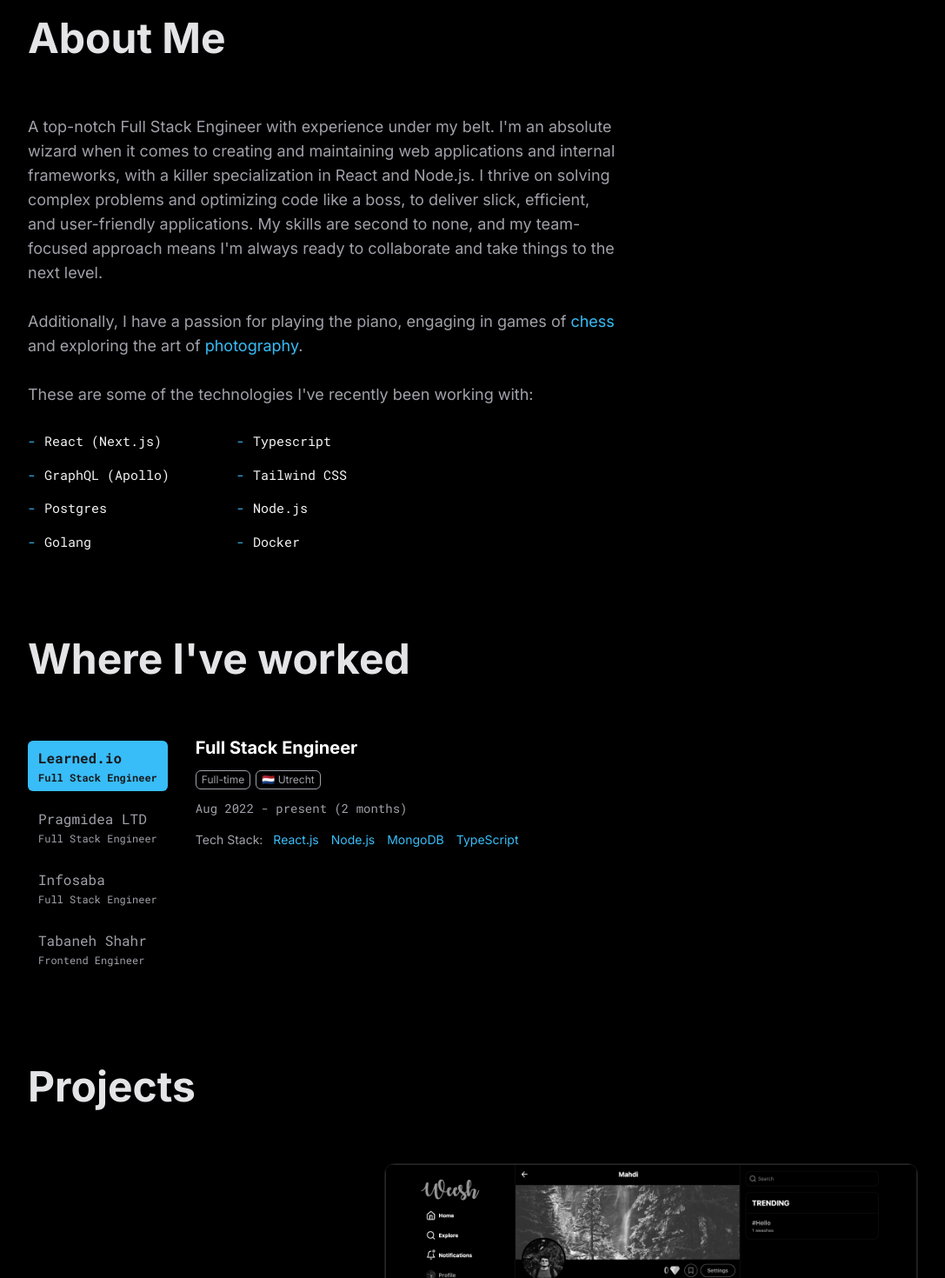
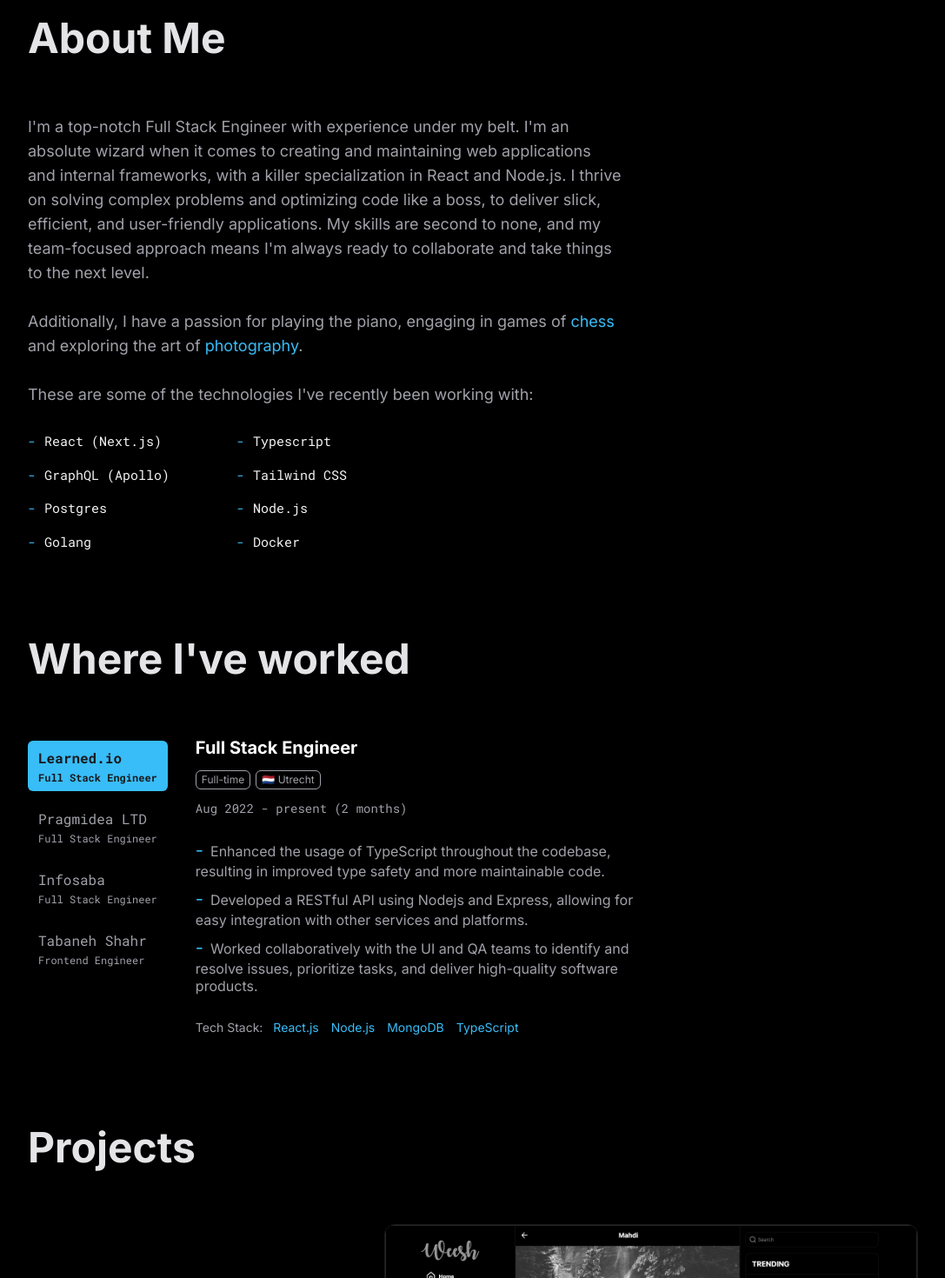
Before and after one commit to MattRoseDev/portfolio, a Next.js app: page / in a window 1280 px wide. Shown: the part 880-2350 px from the top of the page at 87% size, without its empty margins (96-1183 px from the left). Built offline with nearby package versions, Linux system fonts and the light colour scheme; what prettier-plugin-tailwindcss would draw is missing.

Commit message:
chore: replace Mahdi names with Matt

```diff
--- a/src/constants/index.ts
+++ b/src/constants/index.ts
@@ -2,28 +2,28 @@ import type { Job } from "@/@types/job";
 import type { Project } from "@/@types/project";
 import type { Social } from "@/@types/social";
 
-export const EMAIL = "mailto:mahdineer@pm.me";
+export const EMAIL = "mailto:mattroseinbox@gmail.com";
 
 export const SOCIAL_LIST: Social[] = [
   {
     title: "Github",
     icon: "Github",
-    href: "https://github.com/mahdineer",
+    href: "https://github.com/themattrose",
   },
   {
     title: "Linkedin",
     icon: "Linkedin",
-    href: "https://linkedin.com/in/mahdineer",
+    href: "https://linkedin.com/in/themattrose",
   },
   {
     title: "Unsplash",
     icon: "Unsplash",
-    href: "https://unsplash.com/@mahdineer",
+    href: "https://unsplash.com/@themattrose",
   },
   {
     title: "Codepen",
     icon: "Codepen",
-    href: "https://codepen.io/mahdineer",
+    href: "https://codepen.io/themattrose",
   },
 ];
 
@@ -48,7 +48,7 @@ export const PROJECTS: Project[] = [
     links: [
       {
         icon: "Github",
-        href: "https://github.com/mahdineer/weesh-skin",
+        href: "https://github.com/themattrose/weesh-skin",
       },
     ],
   },
@@ -61,7 +61,7 @@ export const PROJECTS: Project[] = [
     links: [
       {
         icon: "Github",
-        href: "https://github.com/mahdineer/gitexpo",
+        href: "https://github.com/themattrose/gitexpo",
       },
     ],
   },
@@ -73,7 +73,11 @@ export const JOBS: Job[] = [
     role: "Full Stack Engineer",
     labels: ["Full-time", "🇳🇱 Utrecht"],
     dates: { start: "2022-08-01" },
-    descriptions: [],
+    descriptions: [
+      "Enhanced the usage of TypeScript throughout the codebase, resulting in improved type safety and more maintainable code.",
+      "Developed a RESTful API using Nodejs and Express, allowing for easy integration with other services and platforms.",
+      "Worked collaboratively with the UI and QA teams to identify and resolve issues, prioritize tasks, and deliver high-quality software products.",
+    ],
     techStack: ["React.js", "Node.js", "MongoDB", "TypeScript"],
   },
   {
@@ -84,7 +88,6 @@ export const JOBS: Job[] = [
     descriptions: [
       "Created web applications that utilize cryptocurrency.",
       "Substituted Redux with SWR and Context API.",
-      "Worked alongside the technical team (Backend, DevOps, QA) on various projects.",
       "Acquired proficiency in composing integration, end-to-end, and visual tests.",
       "Developed in-house packages for the Authentication system using rollup.js.",
     ],
--- a/src/features/About/About.tsx
+++ b/src/features/About/About.tsx
@@ -10,12 +10,12 @@ export function About() {
       <div>
         <Title>About Me</Title>
         <Description className={styles.description}>
-          A top-notch Full Stack Engineer with experience under my belt.
-          I&apos;m an absolute wizard when it comes to creating and maintaining
-          web applications and internal frameworks, with a killer specialization
-          in React and Node.js. I thrive on solving complex problems and
-          optimizing code like a boss, to deliver slick, efficient, and
-          user-friendly applications. My skills are second to none, and my
+          I&apos;m a top-notch Full Stack Engineer with experience under my
+          belt. I&apos;m an absolute wizard when it comes to creating and
+          maintaining web applications and internal frameworks, with a killer
+          specialization in React and Node.js. I thrive on solving complex
+          problems and optimizing code like a boss, to deliver slick, efficient,
+          and user-friendly applications. My skills are second to none, and my
           team-focused approach means I&apos;m always ready to collaborate and
           take things to the next level.
           <br />
@@ -25,7 +25,7 @@ export function About() {
           <a
             className={styles.link}
             target="_blank"
-            href="https://chess.com/play/mahdineer"
+            href="https://chess.com/play/themattrose"
             rel="noreferrer"
           >
             chess
--- a/src/features/Hero/Hero.tsx
+++ b/src/features/Hero/Hero.tsx
@@ -10,10 +10,10 @@ export function Hero() {
       <div className={styles.avatar}>
         <Image
           priority
-          src="/images/avatars/mahdi.jpg"
+          src="/images/avatars/matt.jpg"
           width="100"
           height="100"
-          alt="Mahdi"
+          alt="Matt Rose"
           layout="responsive"
           objectFit="cover"
         />
--- a/src/pages/_document.tsx
+++ b/src/pages/_document.tsx
@@ -18,37 +18,37 @@ class MyDocument extends Document {
             content="Full Stack Engineer with +4 years of experience developing web applications."
           />
           {/* Google / Search Engine Tags */}
-          <meta itemProp="name" content="Mahdi" />
+          <meta itemProp="name" content="Matt" />
           <meta
             itemProp="description"
             content="Full Stack Engineer with +4 years of experience developing web applications."
           />
           <meta
             itemProp="image"
-            content="https://mahdi.codes/images/avatars/mahdi.jpg"
+            content="https://mattrose.pro/images/avatars/matt.jpg"
           />
           {/* Facebook Meta Tags */}
-          <meta property="og:url" content="https://mahdi.codes" />
+          <meta property="og:url" content="https://mattrose.pro" />
           <meta property="og:type" content="website" />
-          <meta property="og:title" content="Mahdi" />
+          <meta property="og:title" content="Matt" />
           <meta
             property="og:description"
             content="Full Stack Engineer with +4 years of experience developing web applications."
           />
           <meta
             property="og:image"
-            content="https://mahdi.codes/images/avatars/mahdi.jpg"
+            content="https://mattrose.pro/images/avatars/matt.jpg"
           />
           {/* Twitter Meta Tags */}
           <meta name="twitter:card" content="summary_large_image" />
-          <meta name="twitter:title" content="Mahdi" />
+          <meta name="twitter:title" content="Matt" />
           <meta
             name="twitter:description"
             content="Full Stack Engineer with +4 years of experience developing web applications."
           />
           <meta
             name="twitter:image"
-            content="https://mahdi.codes/images/avatars/mahdi.jpg"
+            content="https://mattrose.pro/images/avatars/matt.jpg"
           />
         </Head>
         <body>
--- a/src/pages/index.tsx
+++ b/src/pages/index.tsx
@@ -7,7 +7,7 @@ const HomePage: NextPage = () => {
   return (
     <>
       <Head>
-        <title>Mahdi.Codes</title>
+        <title>Matt Rose</title>
       </Head>
       <Layout>
         <Home />
```
Also changed, not shown: public/images/avatars/matt.jpg (renamed from public/images/avatars/mahdi.jpg), 1 other file (tests, documents, lock files or other folders).
